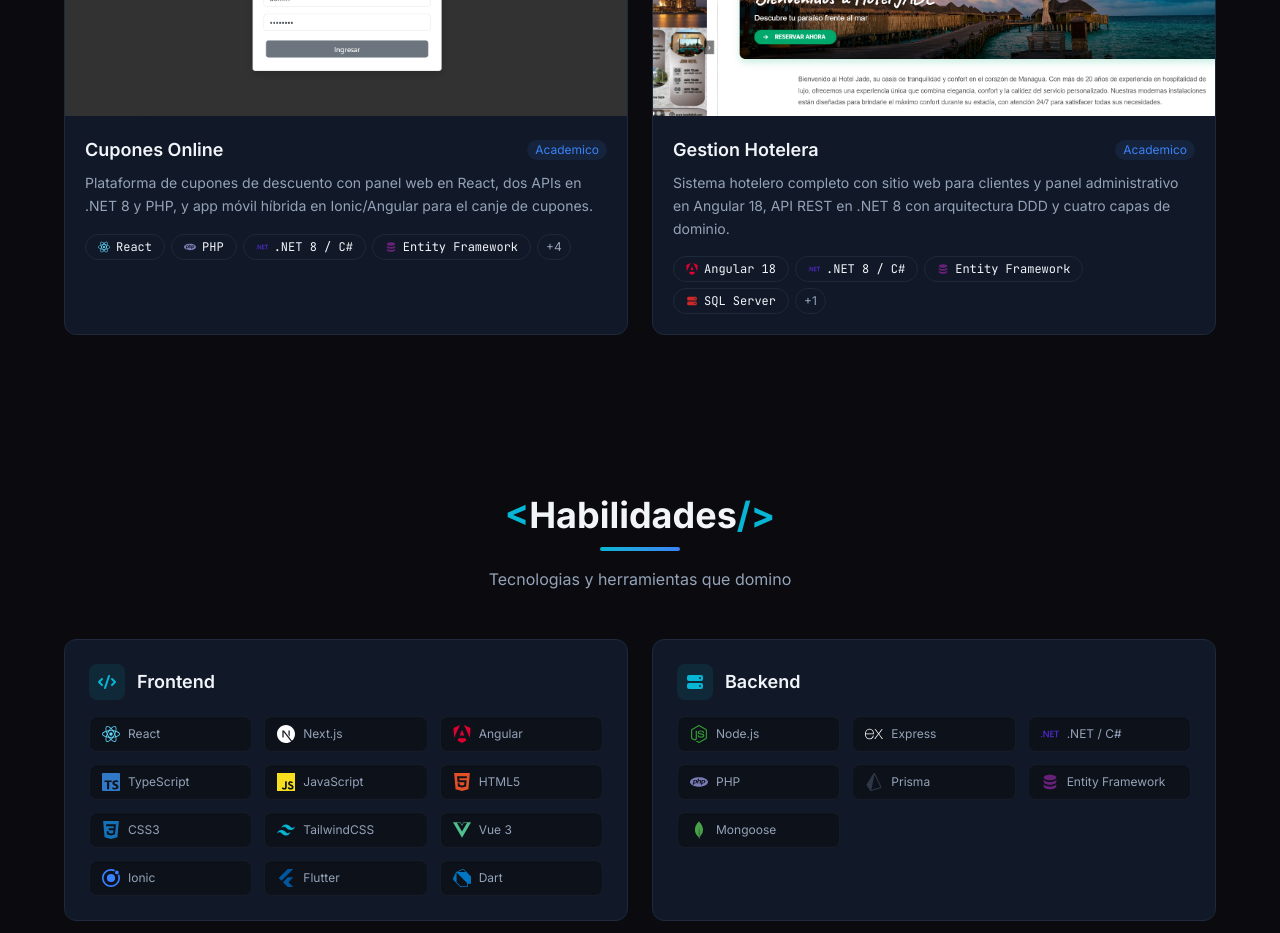
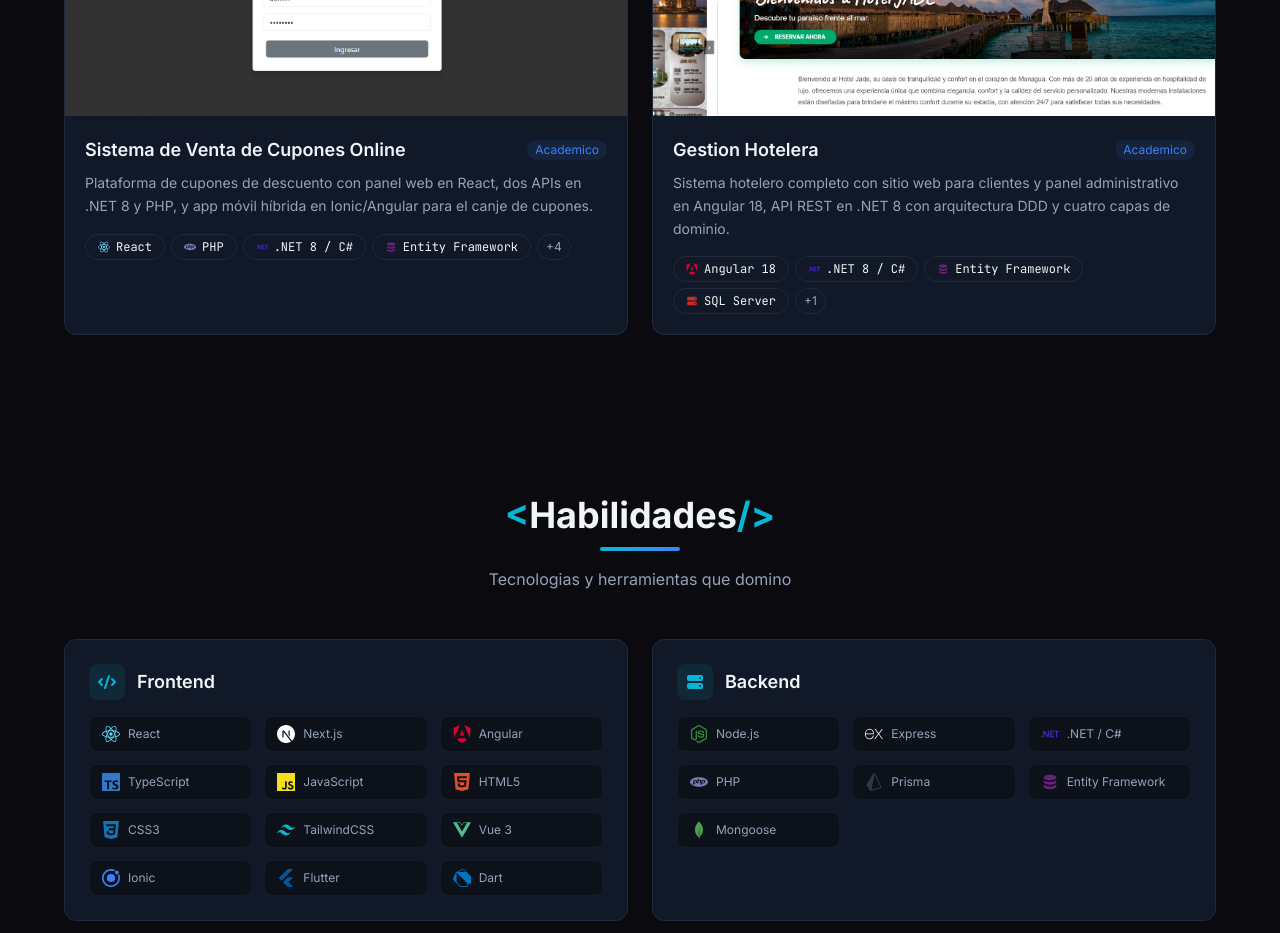
Before and after one commit to JesnerMM/portafolio, a Next.js app: page / in a window 1280 px wide. Shown: the part 3940-4873 px from the top of the page. Built offline with nearby package versions, Linux system fonts and the light colour scheme.

Commit message:
Cambios minimos

```diff
--- a/src/data/projects.ts
+++ b/src/data/projects.ts
@@ -234,7 +234,7 @@ export const projects: Project[] = [
   },
   {
     id: "cupones-online",
-    title: "Cupones Online",
+    title: "Sistema de Venta de Cupones Online",
     shortDescription:
       "Plataforma de cupones de descuento con panel web en React, dos APIs en .NET 8 y PHP, y app móvil híbrida en Ionic/Angular para el canje de cupones.",
     fullDescription:
```
